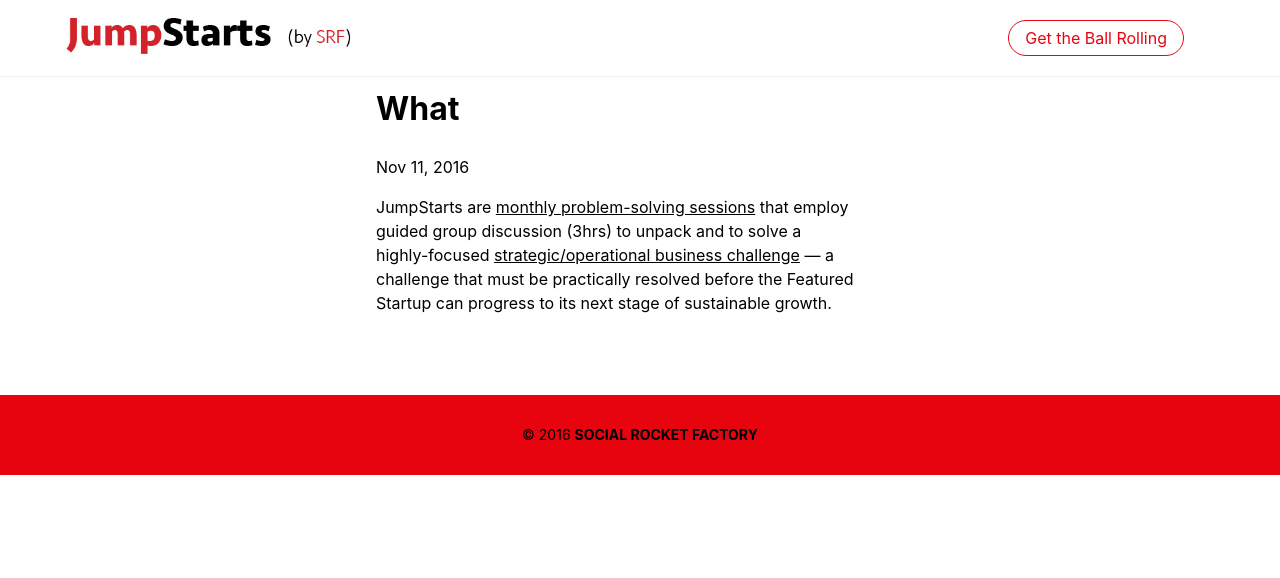
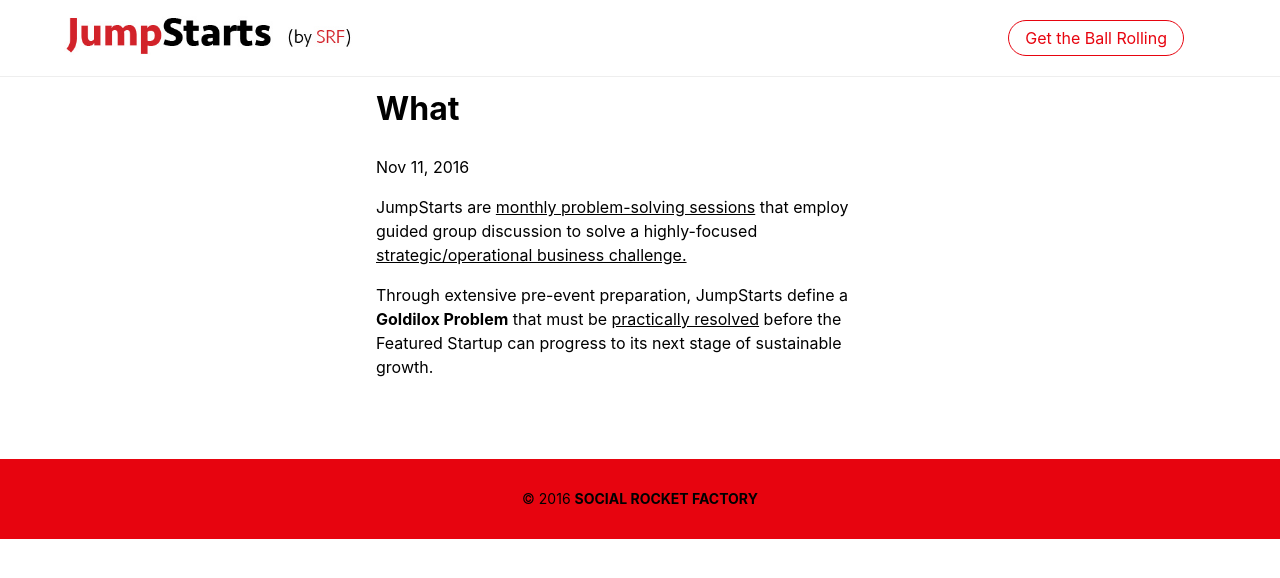
Before and after one commit to aaronergreen/jumpstarts, a Jekyll site: the page built from _about/what.md, in a window 1280 px wide. Shown: the top 578 px of the page. Built offline with Jekyll 4.4.1, drawn with Linux system fonts in a browser that asks for light colours.

Commit message:
Update from Forestry.io - what.md

```diff
--- a/_about/what.md
+++ b/_about/what.md
@@ -14,4 +14,6 @@
     do we solve or accomplish ___________?”  \n- **Choosing Between Alternatives**:
     \ \nShould we pursue either Option A or Option B?\n"
 ---
-JumpStarts are <u>monthly problem-solving sessions</u> that employ guided group discussion (3hrs) to unpack and to solve a highly-focused <u>strategic/operational business challenge</u> — a challenge that must be practically resolved before the Featured Startup can progress to its next stage of sustainable growth.
+JumpStarts are <u>monthly problem-solving sessions</u> that employ guided group discussion to solve a highly-focused <u>strategic/operational business challenge.</u>
+
+Through extensive pre-event preparation, JumpStarts define a **Goldilox Problem** that must be <u>practically resolved</u> before the Featured Startup can progress to its next stage of sustainable growth.
```
